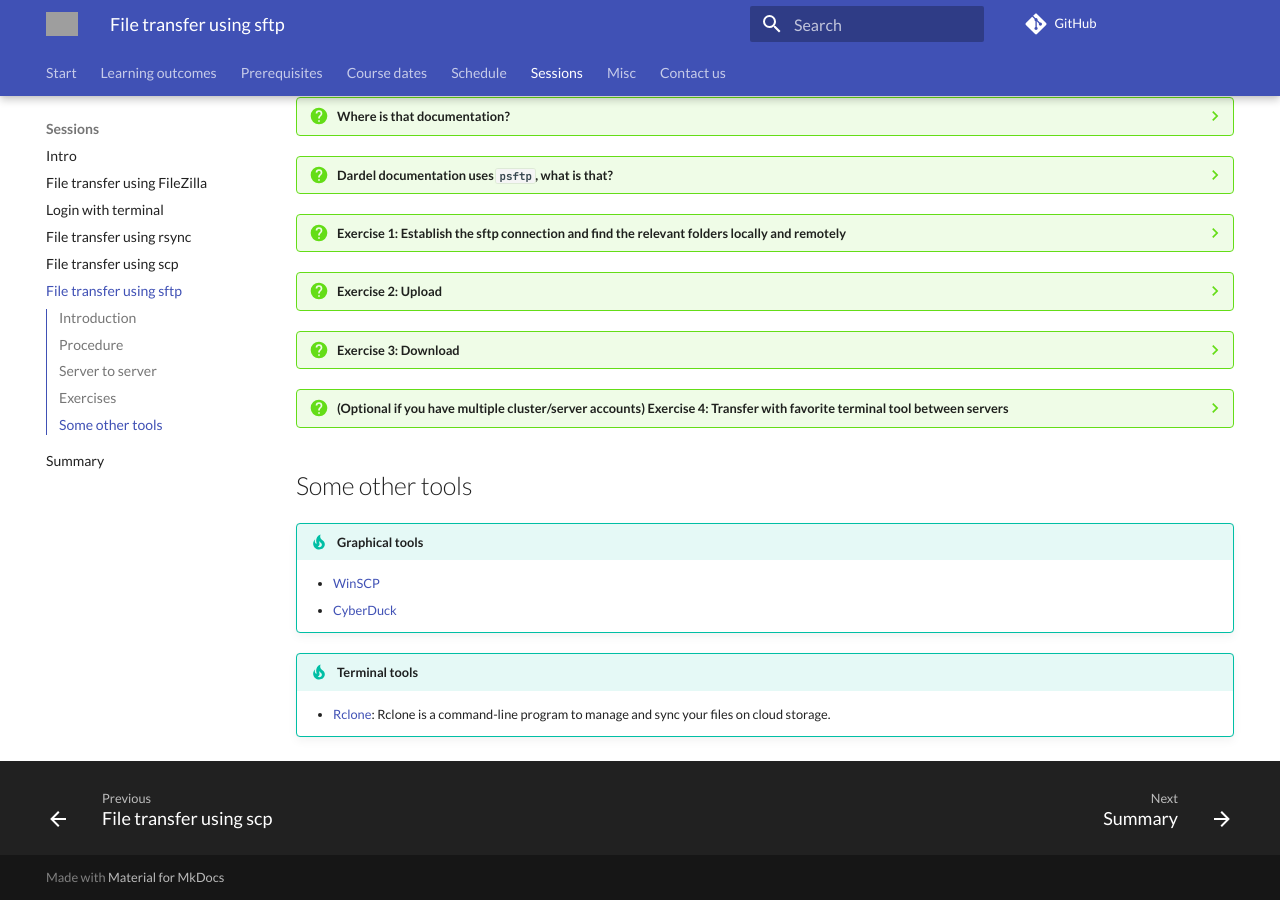
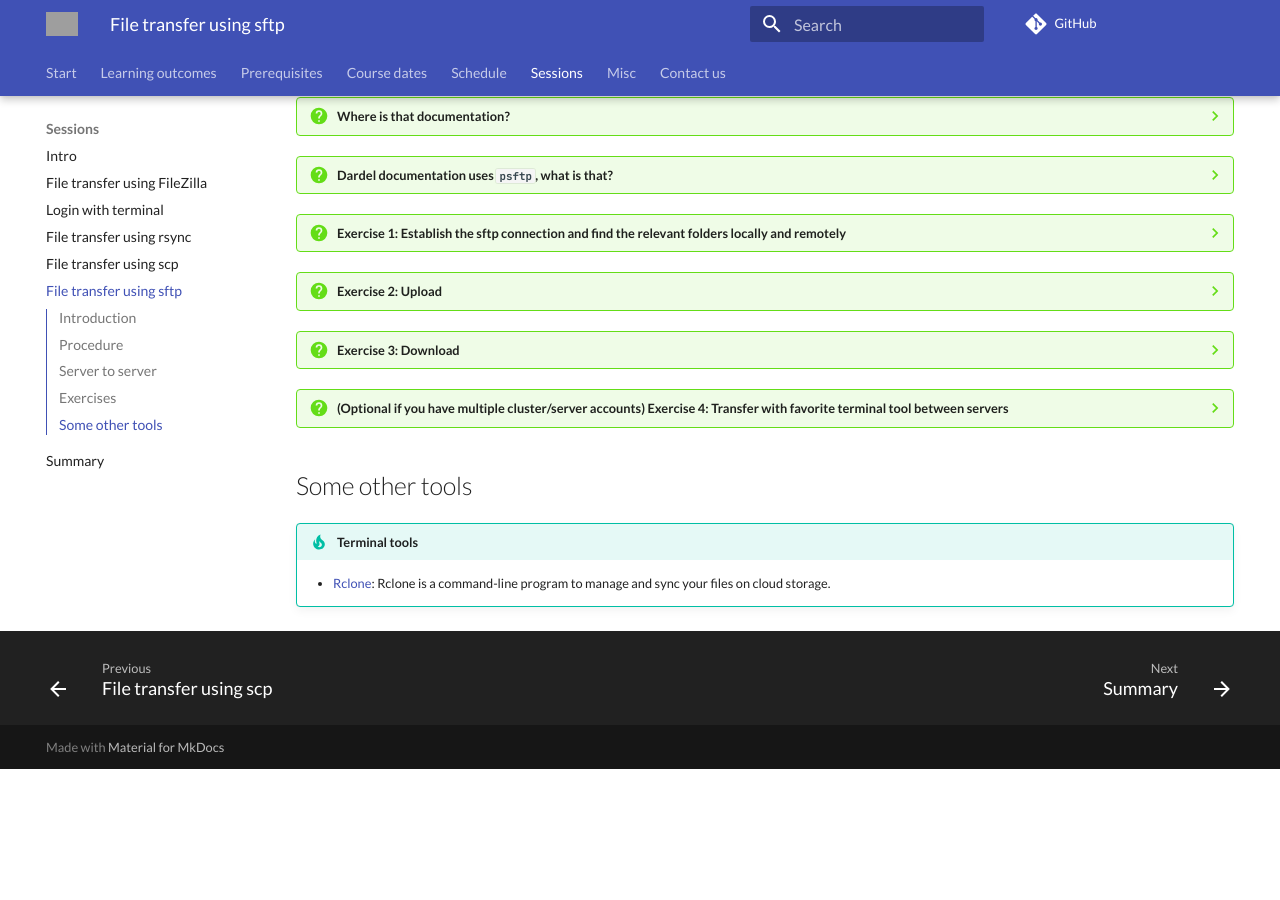
Before and after one commit to UPPMAX/naiss_file_transfer_course, an MkDocs documentation site: the page built from docs/sessions/sftp/README.md, in a window 1280 px wide and 900 px high, scrolled down 1843 px. Built offline with MkDocs 1.6.1 and Material for MkDocs 9.7.7, drawn with Linux system fonts in a browser that asks for light colours; comment, search, counter and statistics services are not loaded; after the commit the page ends 2612 px from its top, so only the background shows below that; grey boxes are pictures that could not be loaded.

Commit message:
README.md sftp rm the graphical tools

```diff
--- a/docs/sessions/sftp/README.md
+++ b/docs/sessions/sftp/README.md
@@ -267,11 +267,6 @@ In `sftp` session, upload/download files to/from the server.
 
 ## Some other tools
 
-!!!- tip "Graphical tools"
-
-    - [WinSCP](https://winscp.net/eng/index.php)
-    - [CyberDuck](https://cyberduck.io/)
-
 !!!- tip "Terminal tools"
 
     - [Rclone](https://rclone.org/): Rclone is a command-line program to manage and sync your files on cloud storage.
```
